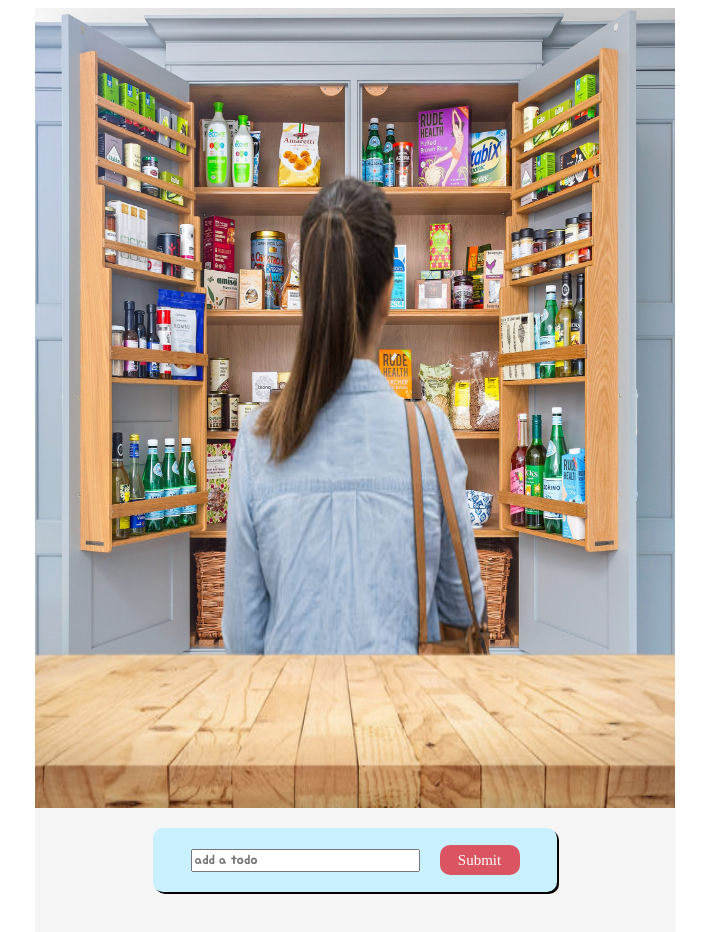
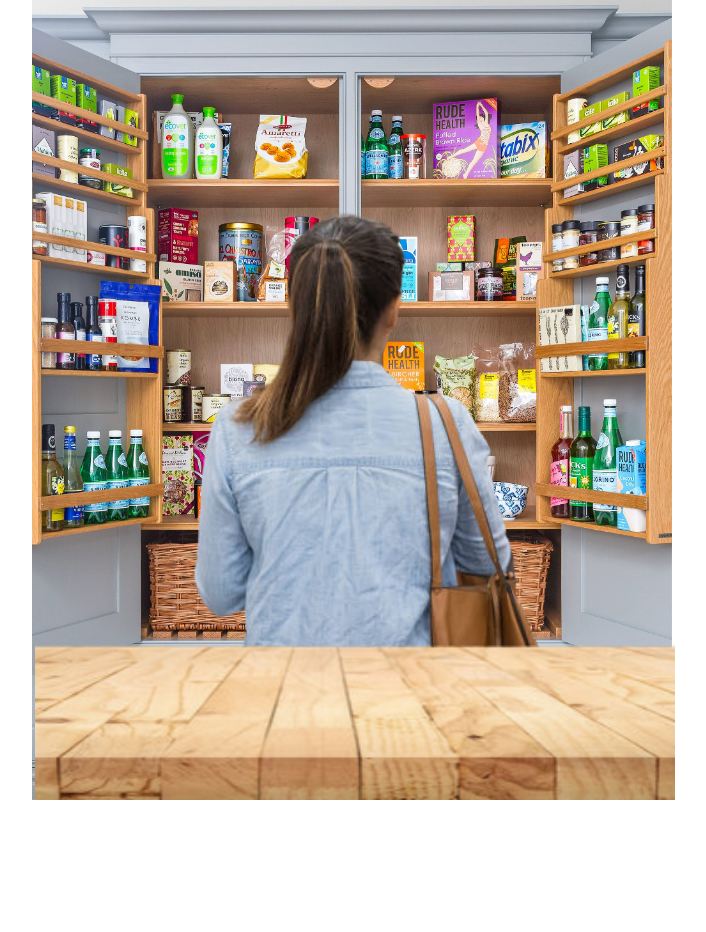
Before and after one commit to kevinfd12/todo-app, a React (Create React App) app: page / in a window 1280 px wide. Shown: the top 932 px of the page, without its empty margins (285-991 px from the left). After the commit the page ends 800 px from the top, so only its background shows below. Built offline with nearby package versions, Linux system fonts and the light colour scheme.

Commit message:
Fixed Parallax styling

```diff
--- a/src/components/main/Main.scss
+++ b/src/components/main/Main.scss
@@ -27,7 +27,7 @@
   background-color: $columbiablue;
   border-radius: 10px;
   box-shadow: 0 4px 6px rgba(0, 0, 0, 0.1), 0 1px 3px rgba(0, 0, 0, 0.1);
-  min-height: 100%;
+  //min-height: 100%;
   width: 80%;
   margin: 0 auto;
   padding: 20px;
--- a/src/components/main/Main.tsx
+++ b/src/components/main/Main.tsx
@@ -21,6 +21,7 @@
 
   const getNextId = () => {
     let id = 1;
+    // eslint-disable-next-line
     while (todos.some((todo) => todo.id === id)) {
       id++;
     }
@@ -30,20 +31,22 @@
   useEffect(() => {
     const storedTodos = localStorage.getItem('todos');
     if (storedTodos) {
+      console.log(storedTodos);
       setTodos(JSON.parse(storedTodos));
     }
   }, []);
-
-  useEffect(() => {
-    localStorage.setItem('todos', JSON.stringify(todos));
-  }, [todos]);
 
   const handleSubmit = () => {
     if (inputValue !== '') {
       const newTodo = { id: getNextId(), value: inputValue };
       setTodos([...todos, newTodo]);
+      updateLocalStorage([...todos, newTodo]);
       setInputValue('');
     }
+  };
+
+  const updateLocalStorage = (todos: Todo[]) => {
+    localStorage.setItem('todos', JSON.stringify(todos));
   };
 
   const handleModalSubmit = () => {
@@ -52,6 +55,7 @@
     }
     const newTodos = todos.filter((todo) => todo.id !== editedTodo.id);
     setTodos([...newTodos, editedTodo]);
+    updateLocalStorage([...newTodos, editedTodo]);
     handleEditMode(undefined);
   };
 
@@ -63,6 +67,7 @@
   const handleDelete = (deleteTodo: Todo) => {
     const todoDelete = todos.filter((todo) => todo.id !== deleteTodo.id);
     setTodos(todoDelete);
+    updateLocalStorage(todoDelete);
   };
 
   return (
@@ -73,7 +78,6 @@
         setInputValue={setInputValue}
       />
 
-      <ul>
       {todos.map((todo, index, arr) => (
         <ListItem
           todo={todo}
@@ -84,7 +88,6 @@
           key={todo.id}
         />
       ))}
-      </ul>
       {editMode && (
         <TodoModal
           handleEditMode={handleEditMode}
--- a/src/components/toDoPage/toDoPage.scss
+++ b/src/components/toDoPage/toDoPage.scss
@@ -1,15 +1,18 @@
 @import '../../styles/mainStyles.scss';
 
-.section {
-  min-height: 100vh;
+.wrapper {
+  height: 100vh;
   flex-direction: column;
+  //overflow-y: auto;
+  overflow-x: hidden;
   display: flex;
   align-items: center;
+  perspective: 10px;
 }
 
 .toDoPage__container {
   background-color: whitesmoke;
   width: 50vw;
-  min-height: 100vh;
-  overflow-y: auto;
+  min-height: clamp(100vh, 100%, 100%);
+  overflow-y: none;
 }
--- a/src/components/toDoPage/toDoPage.tsx
+++ b/src/components/toDoPage/toDoPage.tsx
@@ -4,7 +4,7 @@
 
 export function Todoapp() {
   return (
-    <div className="section">
+    <div className="wrapper">
       <TodoHeader />
       <div className="toDoPage__container">
         <Main />
--- a/src/components/todoHeader/todoHeader.scss
+++ b/src/components/todoHeader/todoHeader.scss
@@ -1,31 +1,40 @@
 .todoHeader {
-  &__wrapper {
+  &__header {
     width: 50vw;
-    height: 100vh;
-    background-color: red;
+    min-height: 100vh;
     position: relative;
+    display: flex;
+    justify-content: center;
+    align-items: center;
+    transform-style: preserve-3d;
+    z-index: -1;
+  }
+
+  &__Foreground,
+  &__Midground,
+  &__CounterTop {
+    width: 100%;
+    position: absolute;
+    object-fit: cover;
+    z-index: -1;
   }
 
   &__Foreground {
-    width: 100%;
-    position: absolute;
     height: 80%;
-    z-index: 2; /* higher z-index than the midground */
     bottom: 10%;
+    transform: translateZ(-5px) scale(1.2);
+    z-index: 2;
   }
 
   &__Midground {
-    position: absolute;
-    z-index: 1; /* lower z-index than the foreground */
     height: 100%;
-    width: 100%;
+    transform: translateZ(-10px) scale(2);
+    right: 1%;
   }
 
   &__CounterTop {
-    position: absolute;
-    z-index: 3;
     height: 80%;
-    width: 100%;
     bottom: 0;
+    transform: translateZ(0px) scale(1);
   }
 }
--- a/src/components/todoHeader/todoHeader.tsx
+++ b/src/components/todoHeader/todoHeader.tsx
@@ -6,7 +6,7 @@
 
 export const TodoHeader = () => {
   return (
-    <div className="todoHeader__wrapper">
+    <div className="todoHeader__header">
       <img src={img1} className="todoHeader__Foreground" alt="Groceries1"></img>
       <img src={img2} className="todoHeader__Midground" alt="Groceries2"></img>
       <img src={img3} className="todoHeader__CounterTop" alt="Groceries3"></img>
--- a/src/styles/index.scss
+++ b/src/styles/index.scss
@@ -1,3 +1,360 @@
+/*! normalize.css v8.0.1 | MIT License | github.com/necolas/normalize.css */
+
+/* Document
+   ========================================================================== */
+
+/**
+ * 1. Correct the line height in all browsers.
+ * 2. Prevent adjustments of font size after orientation changes in iOS.
+ */
+
+html {
+  line-height: 1.15; /* 1 */
+  -webkit-text-size-adjust: 100%; /* 2 */
+}
+
+/* Sections
+     ========================================================================== */
+
+/**
+   * Remove the margin in all browsers.
+   */
+
+body {
+  margin: 0;
+}
+
+/**
+   * Render the `main` element consistently in IE.
+   */
+
+main {
+  display: block;
+}
+
+/**
+   * Correct the font size and margin on `h1` elements within `section` and
+   * `article` contexts in Chrome, Firefox, and Safari.
+   */
+
+h1 {
+  font-size: 2em;
+  margin: 0.67em 0;
+}
+
+/* Grouping content
+     ========================================================================== */
+
+/**
+   * 1. Add the correct box sizing in Firefox.
+   * 2. Show the overflow in Edge and IE.
+   */
+
+hr {
+  box-sizing: content-box; /* 1 */
+  height: 0; /* 1 */
+  overflow: visible; /* 2 */
+}
+
+/**
+   * 1. Correct the inheritance and scaling of font size in all browsers.
+   * 2. Correct the odd `em` font sizing in all browsers.
+   */
+
+pre {
+  font-family: monospace, monospace; /* 1 */
+  font-size: 1em; /* 2 */
+}
+
+/* Text-level semantics
+     ========================================================================== */
+
+/**
+   * Remove the gray background on active links in IE 10.
+   */
+
+a {
+  background-color: transparent;
+}
+
+/**
+   * 1. Remove the bottom border in Chrome 57-
+   * 2. Add the correct text decoration in Chrome, Edge, IE, Opera, and Safari.
+   */
+
+abbr[title] {
+  border-bottom: none; /* 1 */
+  text-decoration: underline; /* 2 */
+  text-decoration: underline dotted; /* 2 */
+}
+
+/**
+   * Add the correct font weight in Chrome, Edge, and Safari.
+   */
+
+b,
+strong {
+  font-weight: bolder;
+}
+
+/**
+   * 1. Correct the inheritance and scaling of font size in all browsers.
+   * 2. Correct the odd `em` font sizing in all browsers.
+   */
+
+code,
+kbd,
+samp {
+  font-family: monospace, monospace; /* 1 */
+  font-size: 1em; /* 2 */
+}
+
+/**
+   * Add the correct font size in all browsers.
+   */
+
+small {
+  font-size: 80%;
+}
+
+/**
+   * Prevent `sub` and `sup` elements from affecting the line height in
+   * all browsers.
+   */
+
+sub,
+sup {
+  font-size: 75%;
+  line-height: 0;
+  position: relative;
+  vertical-align: baseline;
+}
+
+sub {
+  bottom: -0.25em;
+}
+
+sup {
+  top: -0.5em;
+}
+
+/* Embedded content
+     ========================================================================== */
+
+/**
+   * Remove the border on images inside links in IE 10.
+   */
+
+img {
+  border-style: none;
+}
+
+/* Forms
+     ========================================================================== */
+
+/**
+   * 1. Change the font styles in all browsers.
+   * 2. Remove the margin in Firefox and Safari.
+   */
+
+button,
+input,
+optgroup,
+select,
+textarea {
+  font-family: inherit; /* 1 */
+  font-size: 100%; /* 1 */
+  line-height: 1.15; /* 1 */
+  margin: 0; /* 2 */
+}
+
+/**
+   * Show the overflow in IE.
+   * 1. Show the overflow in Edge.
+   */
+
+button,
+input {
+  /* 1 */
+  overflow: visible;
+}
+
+/**
+   * Remove the inheritance of text transform in Edge, Firefox, and IE.
+   * 1. Remove the inheritance of text transform in Firefox.
+   */
+
+button,
+select {
+  /* 1 */
+  text-transform: none;
+}
+
+/**
+   * Correct the inability to style clickable types in iOS and Safari.
+   */
+
+button,
+[type='button'],
+[type='reset'],
+[type='submit'] {
+  -webkit-appearance: button;
+}
+
+/**
+   * Remove the inner border and padding in Firefox.
+   */
+
+button::-moz-focus-inner,
+[type='button']::-moz-focus-inner,
+[type='reset']::-moz-focus-inner,
+[type='submit']::-moz-focus-inner {
+  border-style: none;
+  padding: 0;
+}
+
+/**
+   * Restore the focus styles unset by the previous rule.
+   */
+
+button:-moz-focusring,
+[type='button']:-moz-focusring,
+[type='reset']:-moz-focusring,
+[type='submit']:-moz-focusring {
+  outline: 1px dotted ButtonText;
+}
+
+/**
+   * Correct the padding in Firefox.
+   */
+
+fieldset {
+  padding: 0.35em 0.75em 0.625em;
+}
+
+/**
+   * 1. Correct the text wrapping in Edge and IE.
+   * 2. Correct the color inheritance from `fieldset` elements in IE.
+   * 3. Remove the padding so developers are not caught out when they zero out
+   *    `fieldset` elements in all browsers.
+   */
+
+legend {
+  box-sizing: border-box; /* 1 */
+  color: inherit; /* 2 */
+  display: table; /* 1 */
+  max-width: 100%; /* 1 */
+  padding: 0; /* 3 */
+  white-space: normal; /* 1 */
+}
+
+/**
+   * Add the correct vertical alignment in Chrome, Firefox, and Opera.
+   */
+
+progress {
+  vertical-align: baseline;
+}
+
+/**
+   * Remove the default vertical scrollbar in IE 10+.
+   */
+
+textarea {
+  overflow: auto;
+}
+
+/**
+   * 1. Add the correct box sizing in IE 10.
+   * 2. Remove the padding in IE 10.
+   */
+
+[type='checkbox'],
+[type='radio'] {
+  box-sizing: border-box; /* 1 */
+  padding: 0; /* 2 */
+}
+
+/**
+   * Correct the cursor style of increment and decrement buttons in Chrome.
+   */
+
+[type='number']::-webkit-inner-spin-button,
+[type='number']::-webkit-outer-spin-button {
+  height: auto;
+}
+
+/**
+   * 1. Correct the odd appearance in Chrome and Safari.
+   * 2. Correct the outline style in Safari.
+   */
+
+[type='search'] {
+  -webkit-appearance: textfield; /* 1 */
+  outline-offset: -2px; /* 2 */
+}
+
+/**
+   * Remove the inner padding in Chrome and Safari on macOS.
+   */
+
+[type='search']::-webkit-search-decoration {
+  -webkit-appearance: none;
+}
+
+/**
+   * 1. Correct the inability to style clickable types in iOS and Safari.
+   * 2. Change font properties to `inherit` in Safari.
+   */
+
+::-webkit-file-upload-button {
+  -webkit-appearance: button; /* 1 */
+  font: inherit; /* 2 */
+}
+
+/* Interactive
+     ========================================================================== */
+
+/*
+   * Add the correct display in Edge, IE 10+, and Firefox.
+   */
+
+details {
+  display: block;
+}
+
+/*
+   * Add the correct display in all browsers.
+   */
+
+summary {
+  display: list-item;
+}
+
+/* Misc
+     ========================================================================== */
+
+/**
+   * Add the correct display in IE 10+.
+   */
+
+template {
+  display: none;
+}
+
+/**
+   * Add the correct display in IE 10.
+   */
+
+[hidden] {
+  display: none;
+}
+
+// ---------------------------------------------------------------------------------
 :root {
   font-size: 62.5%; // 10px
 }
+
+ul {
+  padding: unset;
+}
```
Lines whose indentation alone changed are shown as unchanged.
